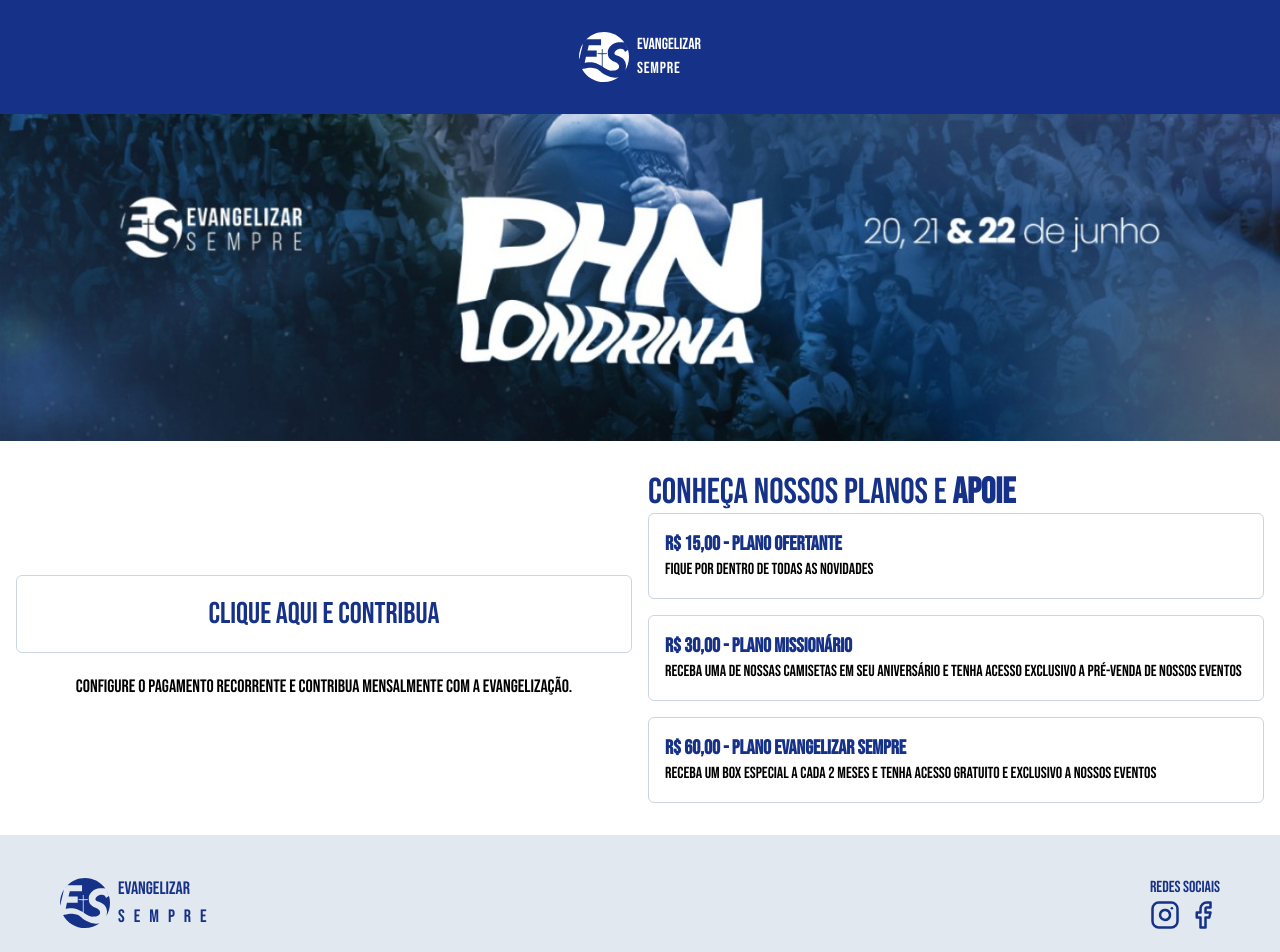
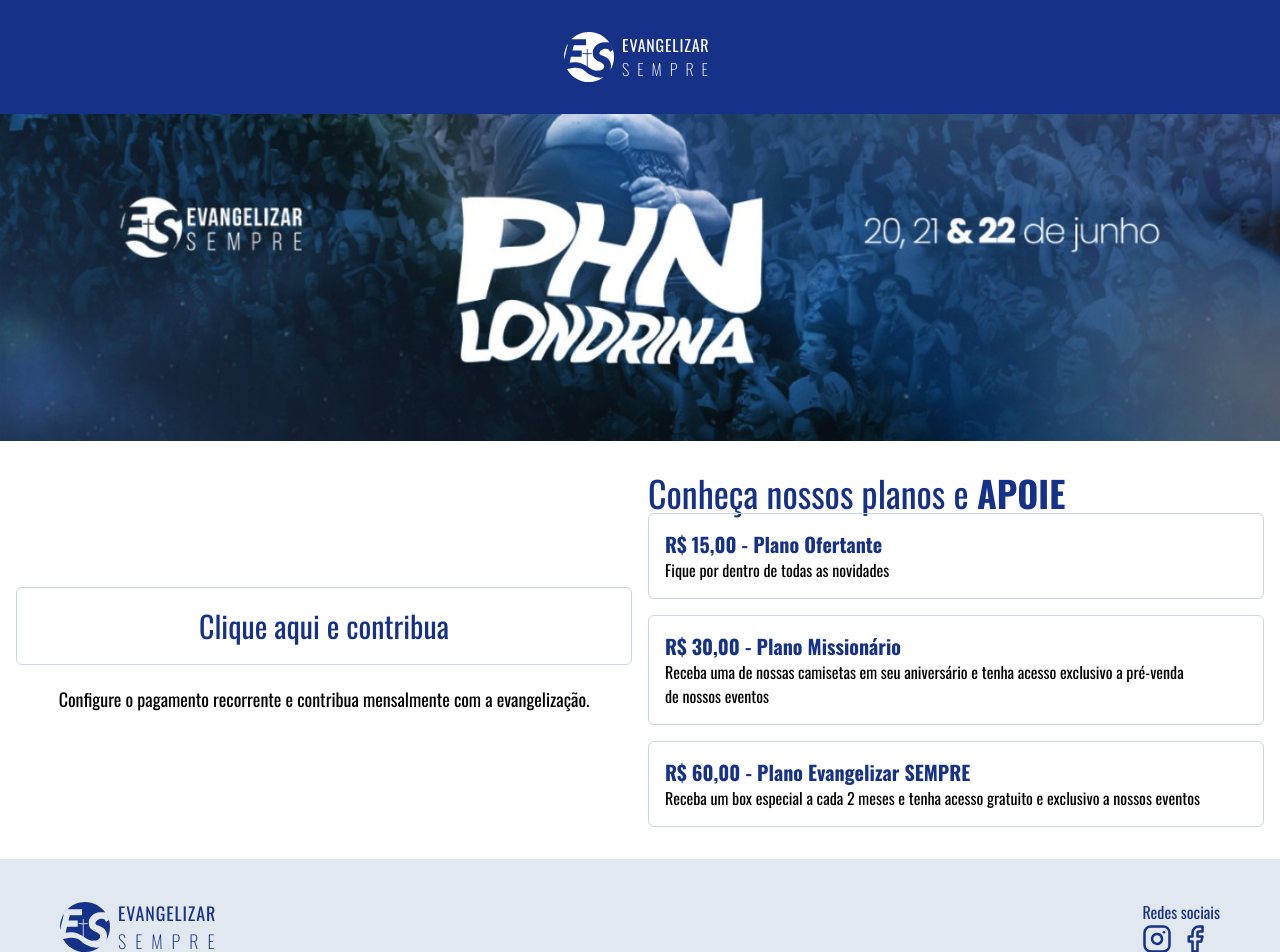
Before and after one commit to Go-Ingressos/lp-evangelizar, a Next.js app: page / in a window 1280 px wide. Shown: the top 952 px of the page. Built offline with nearby package versions, Linux system fonts and the light colour scheme.

Commit message:
fix layout

```diff
--- a/src/app/layout.tsx
+++ b/src/app/layout.tsx
@@ -1,12 +1,12 @@
 import type { Metadata } from "next";
-import { Bebas_Neue } from "next/font/google";
+import { Oswald } from "next/font/google";
 import "./globals.css";
 import HeaderEvangelizar from "@/components/Header";
 import FooterEvangelizar from "@/components/Footer";
 
-const bebasNeue = Bebas_Neue({
+const bebasNeue = Oswald({
   subsets: ["latin-ext"],
-  weight: "400",
+  weight: ["200", "300", "400", "700", "600"],
 });
 
 export const metadata: Metadata = {
--- a/src/app/page.tsx
+++ b/src/app/page.tsx
@@ -1,4 +1,3 @@
-import { Calendar, Church, Plane } from "lucide-react";
 import Image from "next/image";
 import Link from "next/link";
 
--- a/src/components/Footer.tsx
+++ b/src/components/Footer.tsx
@@ -16,7 +16,7 @@
             height={50}
           />
           <h2
-            className="uppercase text-brand text-lg"
+            className="uppercase text-brand text-lg tracking-wider"
           >
             Evangelizar <br />{" "}
             <b
--- a/src/components/Header.tsx
+++ b/src/components/Header.tsx
@@ -11,9 +11,16 @@
             width={50}
             height={50}
           />
-          <h2 className="text-white text-base uppercase">
+          <h2 className="text-white text-base uppercase tracking-wider">
             Evangelizar <br />{" "}
-            <b className="font-extralight tracking-wider">Sempre</b>
+            <b
+              className="font-extralight"
+              style={{
+                letterSpacing: "0.5em",
+              }}
+            >
+              Sempre
+            </b>
           </h2>
         </div>
       </div>
```
